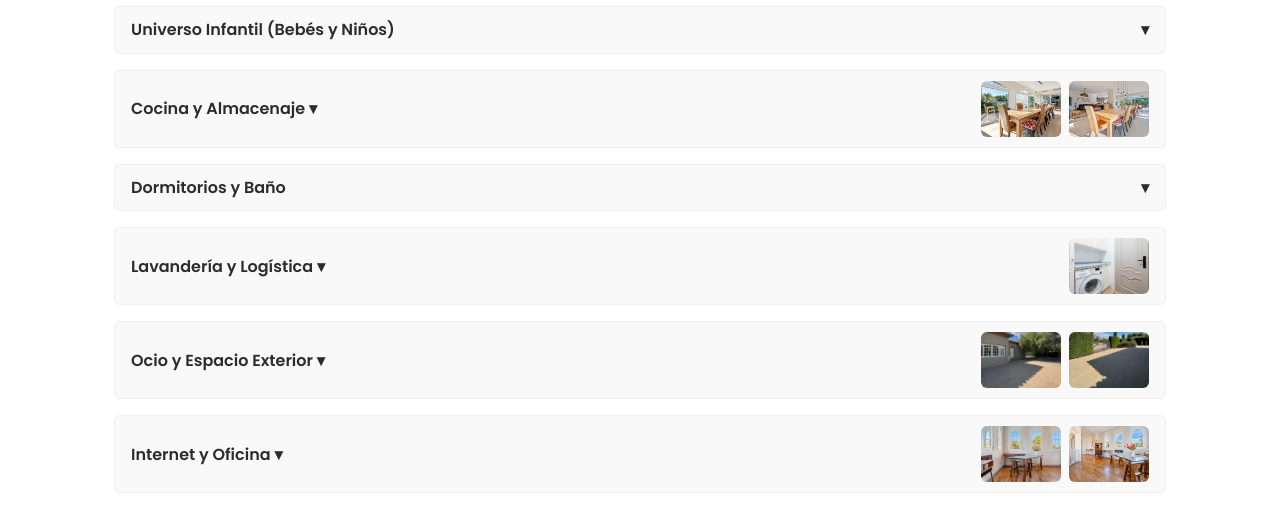
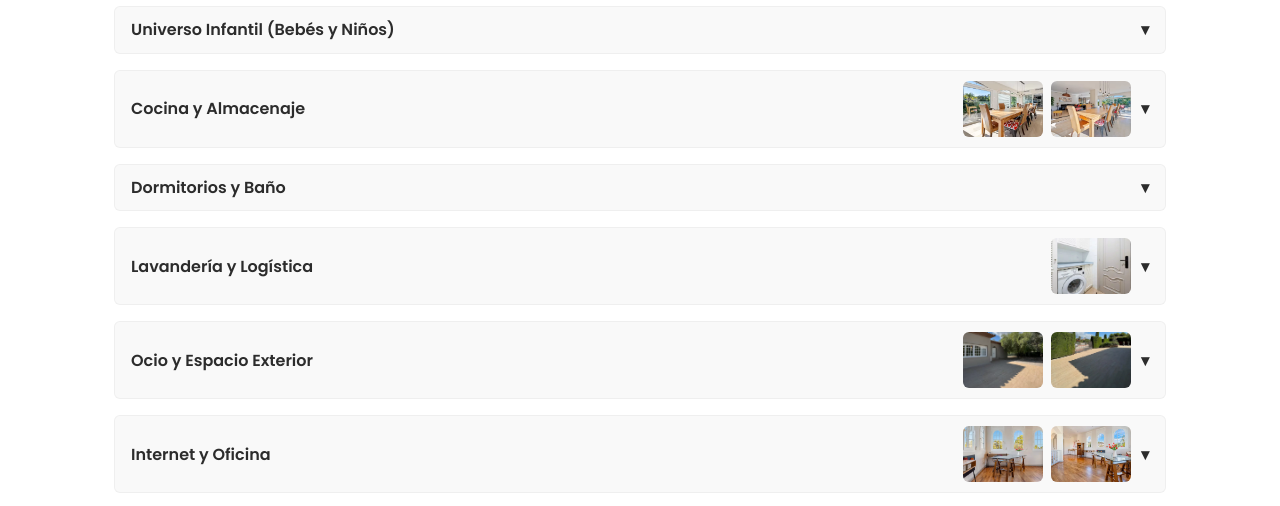
Before and after one commit to Marina-Salou/villa-bonmont, a website: page pages/equipamiento-bienestar.html in a window 1280 px wide. Shown: the part 270-776 px from the top of the page. Drawn offline with nearby package versions, Linux system fonts and the light colour scheme.

Commit message:
fix(equipamiento): move summary indicators after thumbnails; nudge thumbnails left

```diff
--- a/css/styles.css
+++ b/css/styles.css
@@ -834,7 +834,7 @@ figcaption {
 
 /* Summary thumbnails (appear inside the closed summary line) */
 .summary-title { display:block; flex:1; }
-.summary-thumbs { display:flex; gap:0.5rem; margin-left:1rem; }
+.summary-thumbs { display:flex; gap:0.5rem; margin-left:0.5rem; }
 .summary-thumbs a { display:block; width:80px; height:56px; overflow:hidden; border-radius:6px; background:var(--color-light); }
 .summary-thumbs img { width:100%; height:100%; object-fit:cover; display:block; }
 
--- a/pages/equipamiento-bienestar.html
+++ b/pages/equipamiento-bienestar.html
@@ -74,7 +74,7 @@
             <!-- Cocina y Almacenaje -->
             <details class="equip-section tw-mb-6">
                 <summary id="cocina-title" class="tw-flex tw-items-center tw-justify-between tw-py-3 tw-font-semibold tw-text-lg">
-                    <span class="summary-title">Cocina y Almacenaje <span class="indicator tw-ml-3 tw-transition-transform tw-duration-150 tw-inline-block" aria-hidden="true">▾</span></span>
+                    <span class="summary-title">Cocina y Almacenaje</span>
                     <div class="summary-thumbs tw-flex tw-items-center tw-gap-3" aria-hidden="false">
                         <a href="../images/equipamiento/mesa comedor-1.webp" data-lightbox="cocina" data-caption="Mesa de comedor" class="tw-block">
                             <img class="summary-thumb tw-w-[240px] tw-h-[160px] tw-object-cover" src="../images/equipamiento/mesa comedor-1.webp" alt="Mesa de comedor" loading="lazy" width="240" height="160">
@@ -83,6 +83,7 @@
                             <img class="summary-thumb tw-w-[240px] tw-h-[160px] tw-object-cover" src="../images/equipamiento/mesa comerdor-2.webp" alt="Mesa de comedor" loading="lazy" width="240" height="160">
                         </a>
                     </div>
+                    <span class="indicator tw-ml-3 tw-transition-transform tw-duration-150 tw-inline-block" aria-hidden="true">▾</span>
                 </summary>
                 <div class="equip-list tw-grid tw-grid-cols-1 md:tw-grid-cols-2 tw-gap-3 tw-gap-y-4">
                     <div class="amenity-item tw-flex tw-items-start tw-gap-3"><i data-feather="coffee" aria-hidden="true" class="tw-w-5 tw-h-5 tw-flex-none tw-text-[var(--color-secondary)]"></i><p class="tw-m-0 tw-leading-7">Cafetera Nespresso de cápsulas</p></div>
@@ -125,12 +126,13 @@
             <!-- Lavandería y Logística -->
             <details class="equip-section tw-mb-6">
                 <summary id="lavado-title" class="tw-flex tw-items-center tw-justify-between tw-py-3 tw-font-semibold tw-text-lg">
-                    <span class="summary-title">Lavandería y Logística <span class="indicator tw-ml-3 tw-transition-transform tw-duration-150 tw-inline-block" aria-hidden="true">▾</span></span>
+                    <span class="summary-title">Lavandería y Logística</span>
                     <div class="summary-thumbs tw-flex tw-items-center tw-gap-3" aria-hidden="false">
                         <a href="../images/equipamiento/lavanderia.webp" data-lightbox="lavanderia" data-caption="Zona de lavandería" class="tw-block">
                             <img class="summary-thumb tw-w-[240px] tw-h-[160px] tw-object-cover" src="../images/equipamiento/lavanderia.webp" alt="Zona de lavandería" loading="lazy" width="240" height="160">
                         </a>
                     </div>
+                    <span class="indicator tw-ml-3 tw-transition-transform tw-duration-150 tw-inline-block" aria-hidden="true">▾</span>
                 </summary>
                 <div class="equip-list tw-grid tw-grid-cols-1 md:tw-grid-cols-2 tw-gap-3 tw-gap-y-4">
                     <div class="amenity-item tw-flex tw-items-start tw-gap-3"><i data-feather="git-merge" aria-hidden="true" class="tw-w-5 tw-h-5 tw-flex-none tw-text-[var(--color-secondary)]"></i><p class="tw-m-0 tw-leading-7">Lavadora de uso gratuito</p></div>
@@ -145,7 +147,7 @@
             <!-- Ocio y Espacio Exterior -->
             <details class="equip-section tw-mb-6">
                 <summary id="ocio-title" class="tw-flex tw-items-center tw-justify-between tw-py-3 tw-font-semibold tw-text-lg">
-                    <span class="summary-title">Ocio y Espacio Exterior <span class="indicator tw-ml-3 tw-transition-transform tw-duration-150 tw-inline-block" aria-hidden="true">▾</span></span>
+                    <span class="summary-title">Ocio y Espacio Exterior</span>
                     <div class="summary-thumbs tw-flex tw-items-center tw-gap-3" aria-hidden="false">
                         <a href="../images/equipamiento/garaje1.webp" data-lightbox="exterior" data-caption="Entrada / Aparcamiento" class="tw-block">
                             <img class="summary-thumb tw-w-[240px] tw-h-[160px] tw-object-cover" src="../images/equipamiento/garaje1.webp" alt="Entrada y aparcamiento" loading="lazy" width="240" height="160">
@@ -154,6 +156,7 @@
                             <img class="summary-thumb tw-w-[240px] tw-h-[160px] tw-object-cover" src="../images/equipamiento/garaje2.webp" alt="Entrada y aparcamiento" loading="lazy" width="240" height="160">
                         </a>
                     </div>
+                    <span class="indicator tw-ml-3 tw-transition-transform tw-duration-150 tw-inline-block" aria-hidden="true">▾</span>
                 </summary>
                 <div class="equip-list tw-grid tw-grid-cols-1 md:tw-grid-cols-2 tw-gap-3 tw-gap-y-4">
                     <div class="amenity-item tw-flex tw-items-start tw-gap-3"><i data-feather="home" aria-hidden="true" class="tw-w-5 tw-h-5 tw-flex-none tw-text-[var(--color-secondary)]"></i><p class="tw-m-0 tw-leading-7">Jardín privado con mobiliario completo</p></div>
@@ -177,7 +180,7 @@
             <!-- Internet y Oficina -->
             <details class="equip-section tw-mb-6">
                 <summary id="internet-title" class="tw-flex tw-items-center tw-justify-between tw-py-3 tw-font-semibold tw-text-lg">
-                    <span class="summary-title">Internet y Oficina <span class="indicator tw-ml-3 tw-transition-transform tw-duration-150 tw-inline-block" aria-hidden="true">▾</span></span>
+                    <span class="summary-title">Internet y Oficina</span>
                     <div class="summary-thumbs tw-flex tw-items-center tw-gap-3" aria-hidden="false">
                         <a href="../images/equipamiento/despacho-1.webp" data-lightbox="oficina" data-caption="Despacho / Zona de trabajo" class="tw-block">
                             <img class="summary-thumb tw-w-[240px] tw-h-[160px] tw-object-cover" src="../images/equipamiento/despacho-1.webp" alt="Despacho" loading="lazy" width="240" height="160">
@@ -186,6 +189,7 @@
                             <img class="summary-thumb tw-w-[240px] tw-h-[160px] tw-object-cover" src="../images/equipamiento/despacho-2.webp" alt="Despacho" loading="lazy" width="240" height="160">
                         </a>
                     </div>
+                    <span class="indicator tw-ml-3 tw-transition-transform tw-duration-150 tw-inline-block" aria-hidden="true">▾</span>
                 </summary>
                 <div class="equip-list tw-grid tw-grid-cols-1 md:tw-grid-cols-2 tw-gap-3 tw-gap-y-4">
                     <div class="amenity-item tw-flex tw-items-start tw-gap-3"><i data-feather="wifi" aria-hidden="true" class="tw-w-5 tw-h-5 tw-flex-none tw-text-[var(--color-secondary)]"></i><p class="tw-m-0 tw-leading-7">Wifi de alta velocidad en toda la casa</p></div>
```
